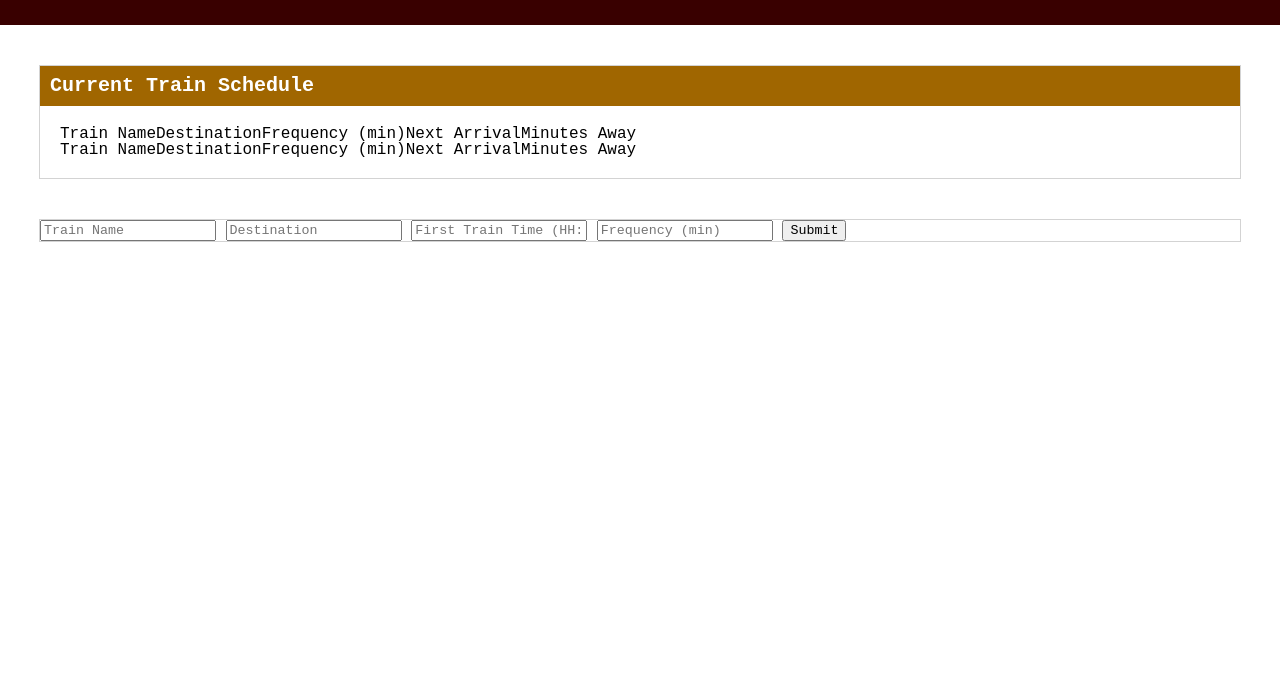
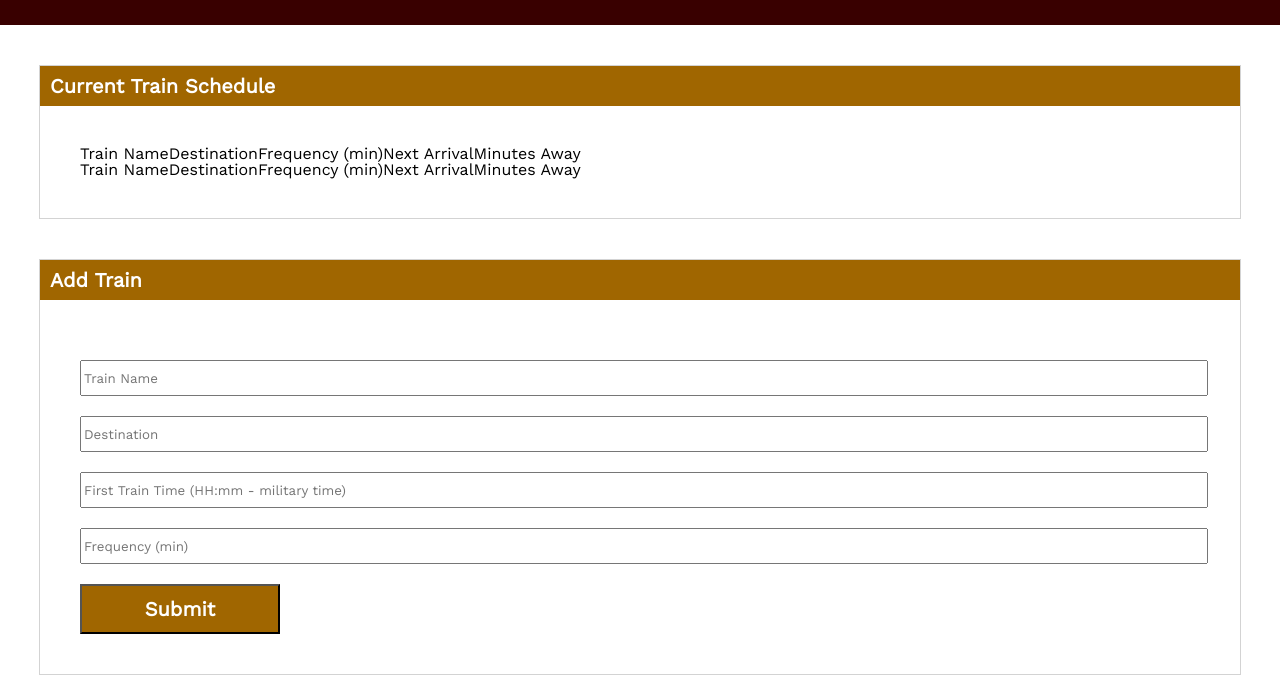
Before and after one commit to bbillman89/Train-Scheduler, a plain HTML site: page index.html in a window 1280 px wide. Shown: the part 111-800 px from the top of the page. Drawn offline with nearby package versions, Linux system fonts and the light colour scheme.

Commit message:
update b4 class starts

```diff
--- a/assets/css/style.css
+++ b/assets/css/style.css
@@ -1,10 +1,18 @@
 * {
-    font-family: 'Courier New', Courier, monospace;
+    font-family: 'Work Sans', sans-serif;
+}
+
+.container {
+    width: 1200px;
+    margin: auto;
+    margin-top: 40px;
+    border: 1px solid lightgray;
 }
 
 header {
     padding: 30px;
     text-align: center;
+    text-transform: uppercase;
     background-color: #390000;
     color: white;
 }
@@ -17,20 +25,29 @@ header p {
     font-size: 16px;
 }
 
-table {
-    margin: 20px;
+table, form {
+    margin: 40px;
 }
 
 tr {
     margin: 15px;
 }
 
-.container {
-    width: 1200px;
-    margin: auto;
-    margin-top: 40px;
-    border: 1px solid lightgray;
+input {
+    width: 100%;
+    height: 30px;
+    margin-top: 20px;
 }
+
+.button {
+    width: 200px;
+    height: 50px;
+    font-size: 20px;
+    font-weight: bold;
+    color: white;
+    background-color: #a06600;
+}
+
 
 .sec-head {
     background-color: #a06600;
--- a/index.html
+++ b/index.html
@@ -6,6 +6,7 @@
     <title>Train Thingy</title>
     <meta name="viewport" content="width=device-width, initial-scale=1">
     <link rel="stylesheet" type="text/css" media="screen" href="assets/css/reset.css" />
+    <link href="https://fonts.googleapis.com/css?family=Work+Sans" rel="stylesheet">
     <link rel="stylesheet" type="text/css" media="screen" href="assets/css/style.css" />
     <script src="https://ajax.googleapis.com/ajax/libs/jquery/3.3.1/jquery.min.js"></script>
     <script src="assets/js/app.js"></script>
@@ -45,12 +46,17 @@
     </section>
 
     <section class="container">
+        <div class="sec-head">
+            <h1>
+                Add Train
+            </h1>
+        </div>
         <form id="train-form">
             <input type="text" placeholder="Train Name">
             <input type="text" placeholder="Destination">
             <input type="text" placeholder="First Train Time (HH:mm - military time)">
             <input type="text" placeholder="Frequency (min)">
-            <input type="submit" value="Submit">
+            <input class="button" type="submit" value="Submit">
         </form>
     </section>
 
```
